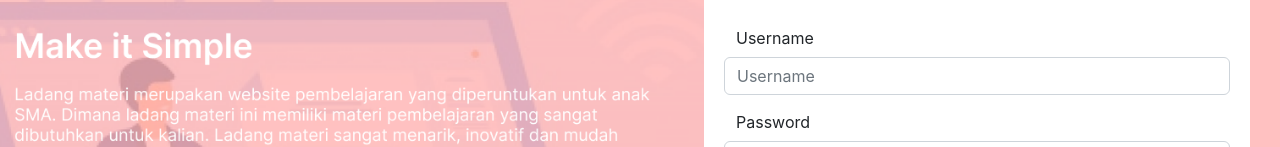
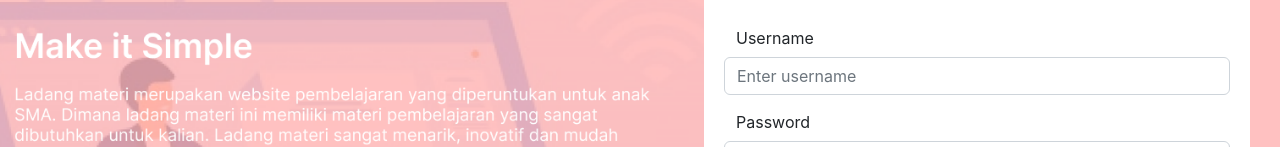
Before and after one commit to fatik07/final-project-engineering-39, a React (Create React App) app in the folder frontend/: page / in a window 1280 px wide. Shown: the part 191-338 px from the top of the page. Built offline with nearby package versions, Linux system fonts and the light colour scheme.

Commit message:
menambahkan hooks pada login

```diff
--- a/frontend/src/App.js
+++ b/frontend/src/App.js
@@ -6,7 +6,7 @@ import "./App.css";
 import Register from "./pages/Register";
 // import { BrowserRouter as RouterRoutes, Route } from "react-router-dom";
 import Home from "./pages/Home";
-import Login from "./pages/login";
+import Login from "./pages/Login";
 
 function App() {
   return (
--- a/frontend/src/components/login navbar/NavbarLogin.jsx
+++ b/frontend/src/components/login navbar/NavbarLogin.jsx
@@ -1,7 +1,11 @@
-import React from "react";
+import React, { useState } from "react";
 import { NavLink } from "react-router-dom";
 import "./Navbar.css";
 import img from "../../assets/img/img-login.png";
+
+const App = () => {
+  const [username, setUsername] = useState("");
+  const [password, setPassword] = useState("");
 
   let sectionStyle = {
     width: "100%",
@@ -13,7 +17,6 @@ let sectionStyle = {
     backgroundImage: `url(${img})`,
   };
 
-const NavbarLogin = () => {
   return (
     <div className="main-login" style={sectionStyle}>
       <div className="login-contain">
@@ -24,14 +27,12 @@ const NavbarLogin = () => {
                 <div className="card p-3 cek">
                   <div className="card-body">
                     <div className="form-group row mb-2">
-                      <NavLink className="nav-link active" aria-current="page" to="/"></NavLink>
-                      <h2 className="text-center">Login To Your Account</h2>
-
+                      <h2 className="text-center">Login To Your Account </h2>
                       <label for="inputUsername3" class="col-sm-3 col-form-label">
                         Username
                       </label>
-                      <div class="col-sm-10"></div>
-                      <input type="text" id="inputUsername3" placeholder="Username" className="form-control" />
+                      <div class="col-sm-10"> </div>
+                      <input onChange={(e) => setUsername(e.target.value)} value={username} type="username" id="inputUsername3" placeholder="Enter username" className="form-control" />
                     </div>
 
                     <div className="form-group row mb-3">
@@ -39,7 +40,7 @@ const NavbarLogin = () => {
                         Password
                       </label>
                       <div class="col-sm-10"></div>
-                      <input type="password" placeholder="Enter password" className="form-control" />
+                      <input onChange={(e) => setPassword(e.target.value)} value={password} type="password" placeholder="Enter password" className="form-control" />
                     </div>
 
                     <div className="buttonLogin row mb-3">
@@ -60,4 +61,4 @@ const NavbarLogin = () => {
     </div>
   );
 };
-export default NavbarLogin;
+export default App;
```
Lines whose indentation alone changed are shown as unchanged.
